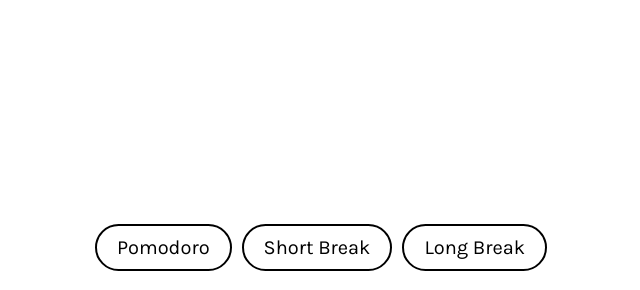
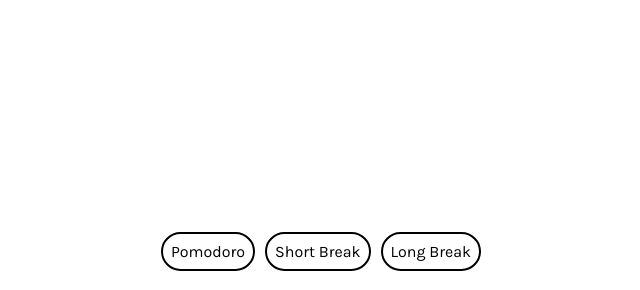
Before and after one commit to Giorgiark/minimalist-pomodoro, a plain HTML site: page index.html in a window 1280 px wide. Shown: the part 14-304 px from the top of the page, without its empty margins (319-959 px from the left). Drawn offline with Linux system fonts and the light colour scheme.

Commit message:
Update style.css

```diff
--- a/style.css
+++ b/style.css
@@ -1,4 +1,5 @@
 @import url('https://fonts.googleapis.com/css2?family=Karla&display=swap');
+@import url('https://cdnjs.cloudflare.com/ajax/libs/font-awesome/5.15.3/css/all.min.css');
 
 #pomodoro-container {
     display: flex;
@@ -6,6 +7,10 @@
     align-items: center;
     justify-content: center;
     height: 100vh;
+  max-width: 500px;
+  margin: 0 auto;
+  padding: 20px;
+  box-sizing: border-box;
 }
 
 #interval-container {
@@ -27,7 +32,7 @@
 
 #time-left {
     font-family: 'Karla', sans-serif;
-    font-size: 150px;
+    font-size: 9.375rem;
     font-weight: 800;
     text-align: center;
     margin-bottom: 20px;
@@ -39,9 +44,9 @@
     background-color: white;
     color: black;
     font-family: 'Karla', sans-serif;
-    font-size: 20px;
+    font-size: 1.00rem;
     margin: 5px;
-    padding: 10px 20px;
+    padding: 0.5rem 0.5rem;
     text-align: center;
     transition: background-color 0.2s ease-in-out, color 0.2s ease-in-out;
 }
```
